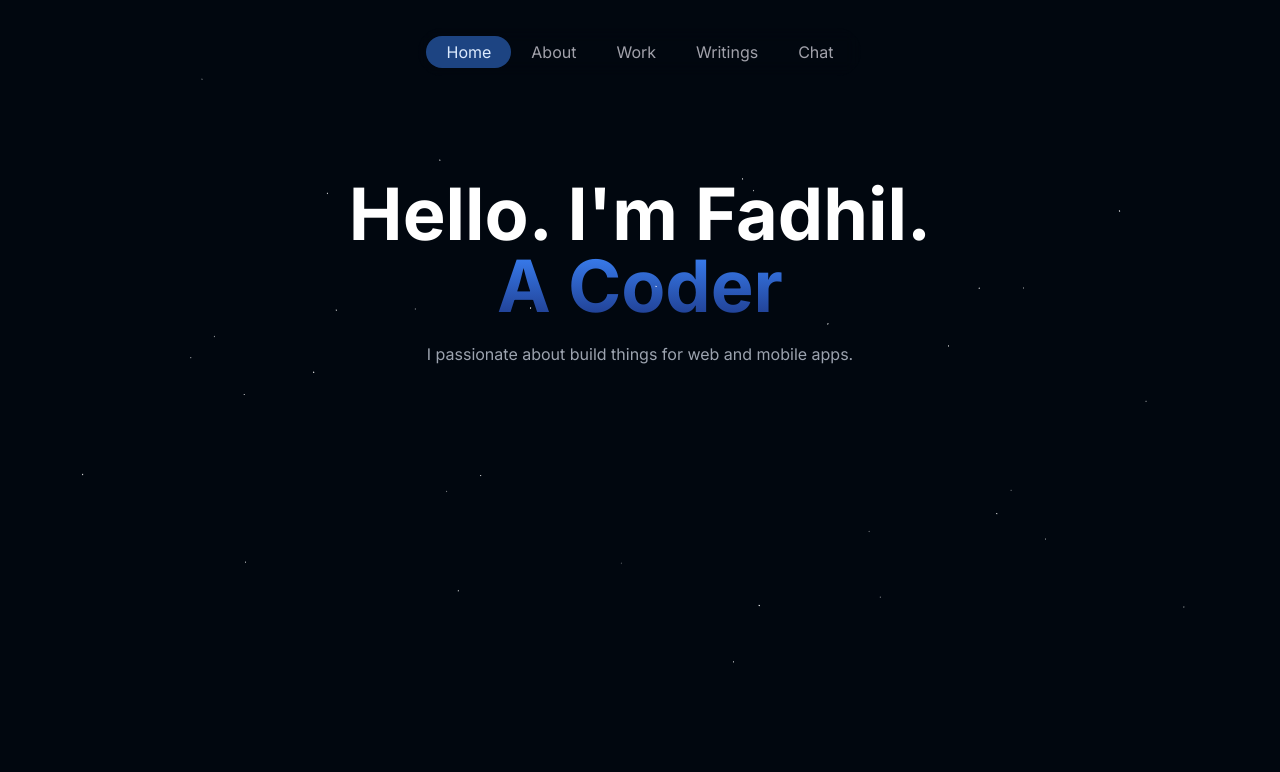
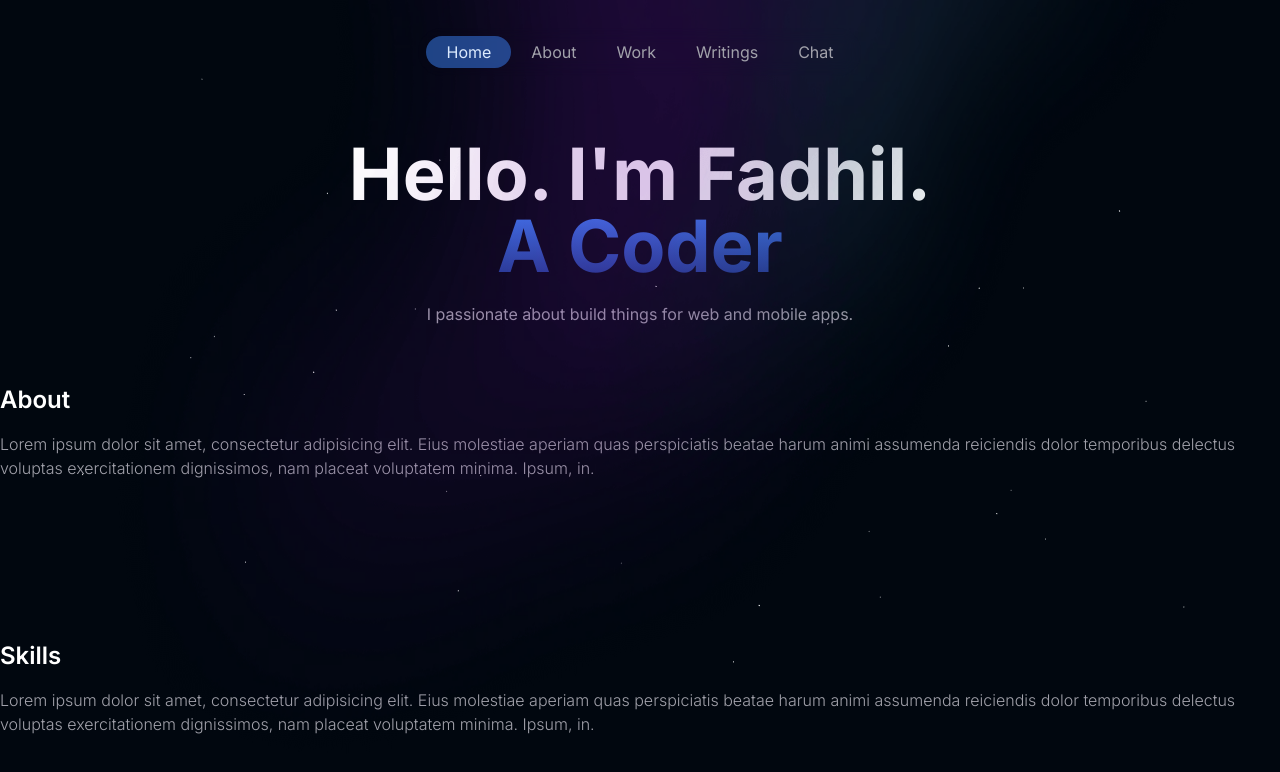
Before and after one commit to fadhildwia/portfolio-v1, a Next.js app: page / in a window 1280 px wide. Shown: the top 772 px of the page. Built offline with nearby package versions, Linux system fonts and the light colour scheme.

Commit message:
feat: wip about section

```diff
--- /dev/null
+++ b/src/components/AboutSection.tsx
@@ -0,0 +1,24 @@
+import React from 'react';
+
+export const AboutSection = () => {
+  return (
+    <div id="about" className="flex flex-col gap-40">
+      <div className="flex flex-col gap-4">
+        <h1 className="text-2xl font-semibold">About</h1>
+        <p className="font-light text-zinc-400">
+          Lorem ipsum dolor sit amet, consectetur adipisicing elit. Eius molestiae aperiam quas
+          perspiciatis beatae harum animi assumenda reiciendis dolor temporibus delectus voluptas
+          exercitationem dignissimos, nam placeat voluptatem minima. Ipsum, in.
+        </p>
+      </div>
+      <div className="flex flex-col gap-4">
+        <h1 className="text-2xl font-semibold">Skills</h1>
+        <p className="font-light text-zinc-400">
+          Lorem ipsum dolor sit amet, consectetur adipisicing elit. Eius molestiae aperiam quas
+          perspiciatis beatae harum animi assumenda reiciendis dolor temporibus delectus voluptas
+          exercitationem dignissimos, nam placeat voluptatem minima. Ipsum, in.
+        </p>
+      </div>
+    </div>
+  );
+};
--- a/src/components/HomeSection.tsx
+++ b/src/components/HomeSection.tsx
@@ -2,14 +2,14 @@ import React from 'react';
 
 export const HomeSection = () => {
   return (
-    <div id="home" className="w-full h-96 flex flex-col justify-center items-center">
+    <div id="home" className="w-full h-96 flex flex-col justify-center items-center pt-20">
       <h1 className="flex flex-col items-center md:text-7xl text-3xl font-bold text-center">
         <span>Hello. I'm Fadhil.</span>
         <span className="bg-gradient-to-b from-blue-500 to-blue-900 inline-block text-transparent bg-clip-text">
           A Coder
         </span>
       </h1>
-      <p className="text-gray-400 text-center mx-2 mt-5">
+      <p className="text-zinc-400 text-center mx-2 mt-5">
         I passionate about build things for web and mobile apps.
       </p>
     </div>
--- a/src/pages/index.tsx
+++ b/src/pages/index.tsx
@@ -1,11 +1,14 @@
+import { AboutSection } from '@components/AboutSection';
 import { HomeSection } from '@components/HomeSection';
 import Image from 'next/image';
 
 export default function Home() {
   return (
-    <div className="container mx-auto w-full min-h-screen flex-col justify-center items-center mt-20">
+    <div className="container mx-auto w-full min-h-screen flex-col justify-center items-center">
       <Image src="/images/hero-bg.png" alt="star" fill />
+      <Image src="/images/gradient.webp" alt="star" fill />
       <HomeSection />
+      <AboutSection />
     </div>
   );
 }
```
Also changed, not shown: public/images/gradient.webp (added).
